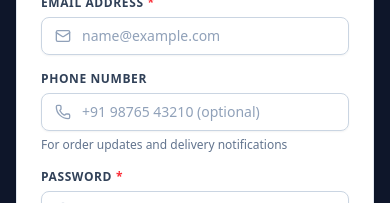
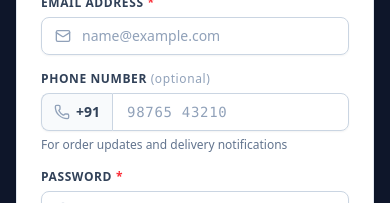
Before and after one commit to madhankumarvasimalla2008-del/abps-books, a Next.js app: page /signup in a window 390 px wide. Shown: the part 420-623 px from the top of the page. Built offline with nearby package versions, Linux system fonts and the light colour scheme; no server answers; the database is empty.

Commit message:
feat(auth): improve signup phone input UX

```diff
--- a/src/app/(auth)/signup/page.tsx
+++ b/src/app/(auth)/signup/page.tsx
@@ -19,6 +19,7 @@ import {
 import { Button } from '@/components/ui/Button';
 import { Input } from '@/components/ui/Input';
 import { useAuth } from '@/context/AuthContext';
+import { normalizeIndianPhone, sanitizeIndianMobileInput } from '@/lib/phone';
 
 function SignupForm() {
   const router = useRouter();
@@ -68,6 +69,17 @@ function SignupForm() {
       return;
     }
 
+    // Phone validation if entered (phone is optional)
+    let cleanPhone: string | undefined = undefined;
+    if (phone.trim()) {
+      const norm = normalizeIndianPhone(phone);
+      if (!norm.valid || !norm.phone) {
+        setErrorMessage(norm.error || 'Please enter a valid 10-digit Indian mobile number.');
+        return;
+      }
+      cleanPhone = norm.phone;
+    }
+
     if (password.length < 8) {
       setErrorMessage('Password must be at least 8 characters long.');
       return;
@@ -82,7 +94,6 @@ function SignupForm() {
 
     const cleanEmail = email.trim().toLowerCase();
     const cleanName = fullName.trim();
-    const cleanPhone = phone.trim() || undefined;
 
     // Use existing authoritative customer self-registration
     const result = await signUp(cleanEmail, password, cleanName, cleanPhone);
@@ -181,6 +192,7 @@ function SignupForm() {
           label="Full Name"
           type="text"
           required
+          disabled={isLoading || isGoogleLoading}
           value={fullName}
           onChange={(e) => setFullName(e.target.value)}
           leftIcon={<User className="w-4 h-4" />}
@@ -191,34 +203,70 @@ function SignupForm() {
           label="Email address"
           type="email"
           required
+          disabled={isLoading || isGoogleLoading}
           value={email}
           onChange={(e) => setEmail(e.target.value)}
           leftIcon={<Mail className="w-4 h-4" />}
           placeholder="name@example.com"
         />
 
-        <Input
-          label="Phone Number"
-          type="tel"
-          value={phone}
-          onChange={(e) => setPhone(e.target.value)}
-          leftIcon={<Phone className="w-4 h-4" />}
-          placeholder="+91 98765 43210 (optional)"
-          helperText="For order updates and delivery notifications"
-        />
+        <div>
+          <label
+            htmlFor="signup-phone"
+            className="block text-xs font-semibold uppercase tracking-wider text-slate-700 mb-1.5"
+          >
+            Phone Number <span className="text-slate-400 font-normal lowercase">(optional)</span>
+          </label>
+          <div className="relative flex rounded-lg shadow-xs">
+            <div
+              className="inline-flex items-center gap-1.5 px-3 rounded-l-lg border border-r-0 border-slate-300 bg-slate-50 text-slate-700 text-sm font-semibold select-none shrink-0"
+              aria-hidden="true"
+            >
+              <Phone className="w-4 h-4 text-slate-400" />
+              <span>+91</span>
+            </div>
+            <input
+              id="signup-phone"
+              name="phone"
+              type="tel"
+              inputMode="numeric"
+              pattern="[0-9]{10}"
+              maxLength={10}
+              value={phone}
+              onChange={(e) => {
+                const sanitized = sanitizeIndianMobileInput(e.target.value);
+                setPhone(sanitized);
+              }}
+              onKeyDown={(e) => {
+                if (e.key === '+' || e.key === 'e' || e.key === 'E') {
+                  e.preventDefault();
+                }
+              }}
+              placeholder="98765 43210"
+              aria-label="10-digit Indian mobile number"
+              disabled={isLoading || isGoogleLoading}
+              className="block w-full min-w-0 flex-1 rounded-none rounded-r-lg border border-slate-300 bg-white px-3.5 py-2 text-sm text-slate-900 placeholder-slate-400 transition-colors focus:outline-none focus:ring-2 focus:ring-emerald-600 focus:border-transparent hover:border-slate-400 font-mono tracking-wider disabled:bg-slate-100 disabled:text-slate-400"
+            />
+          </div>
+          <p className="mt-1.5 text-xs text-slate-500">
+            For order updates and delivery notifications
+          </p>
+        </div>
 
         <Input
           label="Password"
           type={showPassword ? 'text' : 'password'}
           required
+          disabled={isLoading || isGoogleLoading}
           value={password}
           onChange={(e) => setPassword(e.target.value)}
           leftIcon={<Lock className="w-4 h-4" />}
           rightElement={
             <button
               type="button"
+              disabled={isLoading || isGoogleLoading}
               onClick={() => setShowPassword(!showPassword)}
-              className="text-slate-400 hover:text-slate-600 focus:outline-none focus:text-slate-600 p-1 cursor-pointer"
+              className="text-slate-400 hover:text-slate-600 focus:outline-none focus:text-slate-600 p-1 cursor-pointer disabled:opacity-50"
               aria-label={showPassword ? 'Hide password' : 'Show password'}
               title={showPassword ? 'Hide password' : 'Show password'}
             >
@@ -232,14 +280,16 @@ function SignupForm() {
           label="Confirm Password"
           type={showConfirmPassword ? 'text' : 'password'}
           required
+          disabled={isLoading || isGoogleLoading}
           value={confirmPassword}
           onChange={(e) => setConfirmPassword(e.target.value)}
           leftIcon={<Lock className="w-4 h-4" />}
           rightElement={
             <button
               type="button"
+              disabled={isLoading || isGoogleLoading}
               onClick={() => setShowConfirmPassword(!showConfirmPassword)}
-              className="text-slate-400 hover:text-slate-600 focus:outline-none focus:text-slate-600 p-1 cursor-pointer"
+              className="text-slate-400 hover:text-slate-600 focus:outline-none focus:text-slate-600 p-1 cursor-pointer disabled:opacity-50"
               aria-label={showConfirmPassword ? 'Hide confirm password' : 'Show confirm password'}
               title={showConfirmPassword ? 'Hide confirm password' : 'Show confirm password'}
             >
@@ -255,6 +305,7 @@ function SignupForm() {
             variant="primary"
             size="lg"
             isLoading={isLoading}
+            disabled={isLoading || isGoogleLoading}
             className="w-full text-sm"
             rightIcon={<ArrowRight className="w-4 h-4" />}
           >
```
Also changed, not shown: 1 other file (tests, documents, lock files or other folders).
